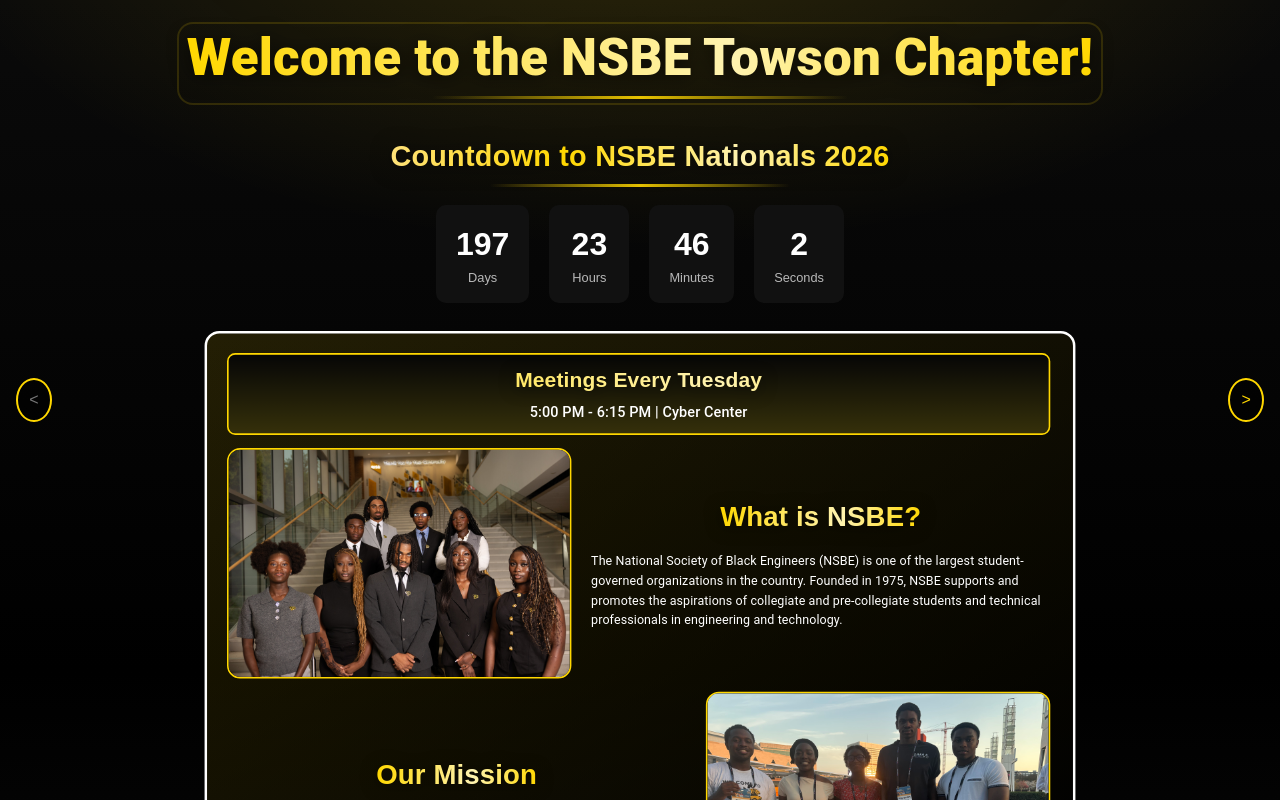
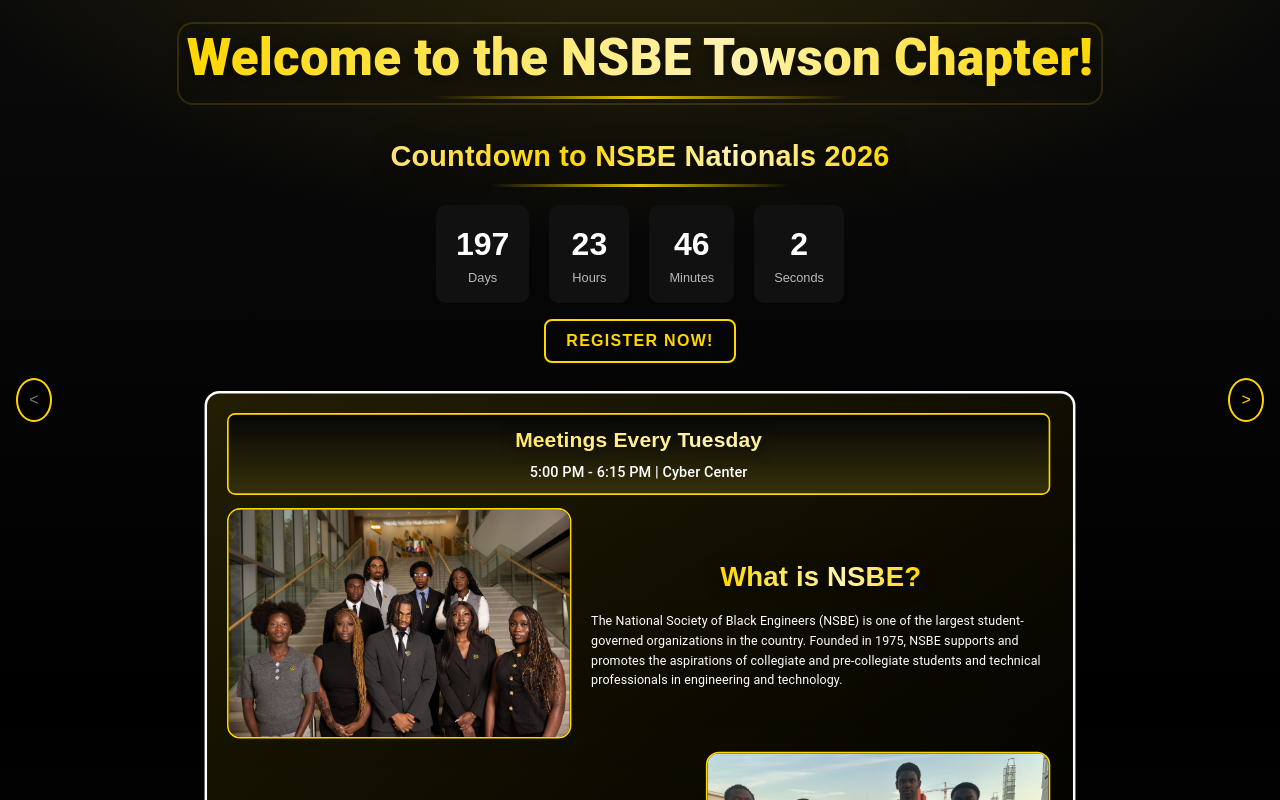
Before and after one commit to danoruo1/nsbe_website, a Next.js app in the folder nsbe-website/: page / in a window 1280 px wide. Shown: the top 800 px of the page. Built offline with nearby package versions, Linux system fonts and the light colour scheme.

Commit message:
Update countdown.js

```diff
--- a/nsbe-website/src/nationals/countdown.js
+++ b/nsbe-website/src/nationals/countdown.js
@@ -43,6 +43,17 @@ export default function Countdown() {
     return null;
   }
 
+  const registerLink = (
+    <a
+      href="https://member-nsbe-annual-2026.streampoint.com/"
+      target="_blank"
+      rel="noopener noreferrer"
+      style={styles.registerLink}
+    >
+      REGISTER NOW!
+    </a>
+  );
+
   if (!timeLeft) {
     return (
       <div style={styles.container}>
@@ -50,6 +61,7 @@ export default function Countdown() {
           <h2 style={styles.title}>The Event Has Started!</h2>
           <div style={styles.titleUnderline} />
         </div>
+        {registerLink}
       </div>
     );
   }
@@ -66,6 +78,7 @@ export default function Countdown() {
         <TimeBox label="Minutes" value={timeLeft.minutes} />
         <TimeBox label="Seconds" value={timeLeft.seconds} />
       </div>
+      {registerLink}
     </div>
   );
 }
@@ -131,4 +144,19 @@ const styles = {
     fontSize: "0.8rem",
     opacity: 0.7,
   },
+  registerLink: {
+    display: "inline-block",
+    marginTop: "1rem",
+    padding: "0.5rem 1.25rem",
+    fontSize: "clamp(0.85rem, 1.8vw, 1rem)",
+    fontWeight: 800,
+    letterSpacing: "0.08em",
+    color: "#ffd700",
+    background: "transparent",
+    border: "2px solid #ffd700",
+    borderRadius: "8px",
+    textDecoration: "none",
+    cursor: "pointer",
+    transition: "opacity 0.2s ease",
+  },
 };
```
